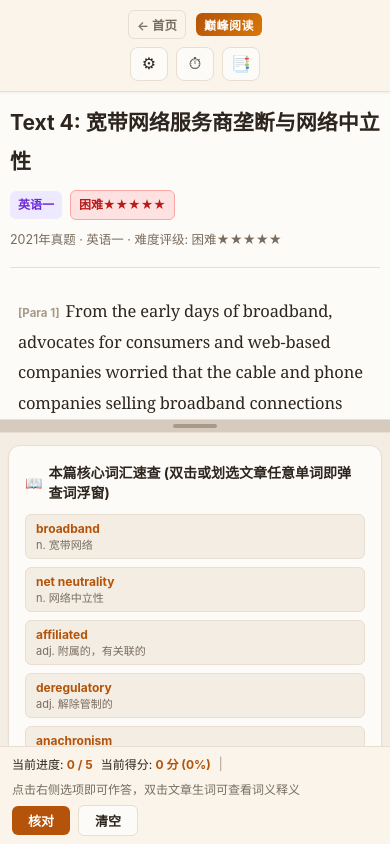
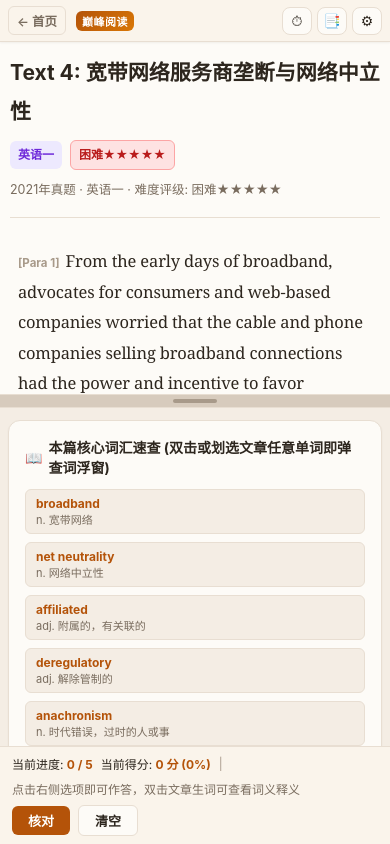
Before and after one commit to mintonight/kaoyan-english-n-in-one, a plain HTML site: page reading.html in a window 390 px wide. Drawn offline with Linux system fonts and the light colour scheme.

Commit message:
手机端顶栏并为单行：首页/徽标+图标同排，设置按钮置于最右；修复弹层定位

```diff
--- a/reading.html
+++ b/reading.html
@@ -741,20 +741,25 @@ header {
     overflow: hidden;
   }
   /* 顶栏：纵向堆叠，解除单行挤压 */
+  /* 顶栏：始终单行，压缩为紧凑图标栏 */
   header {
-    flex-direction: column;
-    align-items: stretch;
-    gap: 8px;
-    padding: 10px 12px;
-  }
-  .logo-group { justify-content: center; flex-wrap: wrap; gap: 8px; }
-  .logo-title { white-space: normal; font-size: 14px; line-height: 1.3; text-align: center; }
-  .logo-badge { font-size: 12px; padding: 3px 8px; }
+    flex-direction: row;
+    flex-wrap: nowrap;
+    align-items: center;
+    justify-content: space-between;
+    gap: 6px;
+    padding: 7px 10px;
+  }
+  .logo-group { justify-content: flex-start; flex-wrap: nowrap; gap: 6px; flex: 0 1 auto; min-width: 0; }
+  .logo-home { font-size: 11px; padding: 3px 6px; flex: 0 0 auto; }
+  .logo-badge { font-size: 11.5px; padding: 3px 7px; flex: 0 0 auto; }
   .nav-controls {
-    flex-wrap: wrap;
-    justify-content: center;
-    gap: 8px;
-  }
+    flex-wrap: nowrap;
+    justify-content: flex-end;
+    gap: 6px;
+    flex: 0 0 auto;
+  }
+  .nav-controls .icon-btn { width: 32px; height: 30px; font-size: 15px; }
   .text-selector { max-width: 100%; width: 100%; }
   .filter-tab-group { width: 100%; justify-content: center; }
   .filter-tab { flex: 1 1 auto; padding: 6px 8px; font-size: 12px; }
@@ -829,7 +834,11 @@ header {
 
 /* 更窄的小屏手机（<=480px）进一步收紧 */
 @media (max-width: 480px) {
-  .logo-title { font-size: 13px; }
+  header { padding: 6px 8px; gap: 4px; }
+  .logo-home { font-size: 10px; padding: 2px 5px; }
+  .logo-badge { font-size: 11px; padding: 2px 6px; }
+  .nav-controls { gap: 5px; }
+  .nav-controls .icon-btn { width: 30px; height: 28px; font-size: 14px; }
   .left-pane { padding: 12px 10px !important; }
   .right-pane { padding: 12px 8px !important; }
   .passage-content, .passage-text { font-size: 16px !important; line-height: 1.7 !important; }
@@ -931,8 +940,9 @@ header {
 .passage-meta-sub { font-size: 12.5px; color: var(--text-muted); }
 
 @media (max-width: 900px) {
-  .directory-panel { width: auto; left: 0; right: 0; }
-  .timer-popover { right: auto; left: 0; }
+  .directory-panel { width: calc(100vw - 16px); max-width: calc(100vw - 16px); left: auto; right: 0; }
+  .timer-popover { right: 0; left: auto; }
+  .settings-popover { right: 0; left: auto; }
 }
 
 
@@ -973,7 +983,18 @@ header {
 
   <div class="nav-controls">
     <div id="q-pills-container" style="display:none;"></div>
-    <div class="icon-wrap settings-wrap">
+        <div class="icon-wrap timer-wrap">
+      <button id="btn-timer-toggle" class="icon-btn" title="考试计时器" aria-label="计时器"><span class="clock-ico">⏱</span></button>
+      <div id="timer-popover" class="timer-popover" hidden>
+        <div class="timer-pop-title">考试倒计时 <span id="timer-display">18:00</span></div>
+        <div class="timer-pop-row">
+          <button id="btn-timer-start" class="btn-tool timer-start-btn" title="开始/暂停">▶ 开始</button>
+          <button id="btn-timer-reset" class="btn-tool" title="重置为18分钟">↺ 重置</button>
+        </div>
+      </div>
+    </div>
+    <button id="btn-directory" class="icon-btn" title="目录" aria-label="目录"><span>📑</span></button>
+<div class="icon-wrap settings-wrap">
       <button id="btn-settings" class="icon-btn" title="设置：模式与字号" aria-label="设置">⚙</button>
       <div id="settings-popover" class="settings-popover" hidden>
         <div class="pop-title">设置</div>
@@ -990,17 +1011,6 @@ header {
         </div>
       </div>
     </div>
-    <div class="icon-wrap timer-wrap">
-      <button id="btn-timer-toggle" class="icon-btn" title="考试计时器" aria-label="计时器"><span class="clock-ico">⏱</span></button>
-      <div id="timer-popover" class="timer-popover" hidden>
-        <div class="timer-pop-title">考试倒计时 <span id="timer-display">18:00</span></div>
-        <div class="timer-pop-row">
-          <button id="btn-timer-start" class="btn-tool timer-start-btn" title="开始/暂停">▶ 开始</button>
-          <button id="btn-timer-reset" class="btn-tool" title="重置为18分钟">↺ 重置</button>
-        </div>
-      </div>
-    </div>
-    <button id="btn-directory" class="icon-btn" title="目录" aria-label="目录"><span>📑</span></button>
 
     <div id="directory-panel" class="directory-panel" hidden>
       <div class="dir-head">
```
Also changed, not shown: 考研英语历年巅峰难度阅读研习系统.html (+37 -27 lines).
